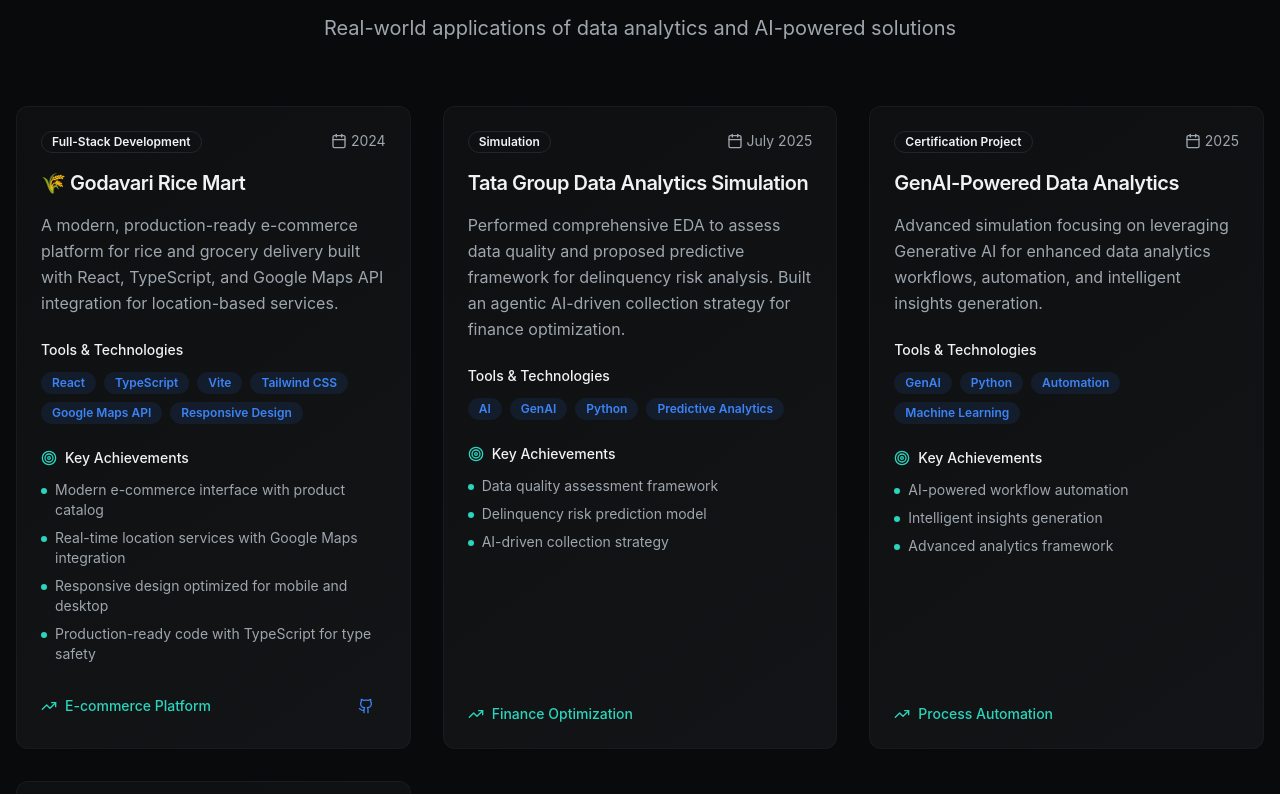
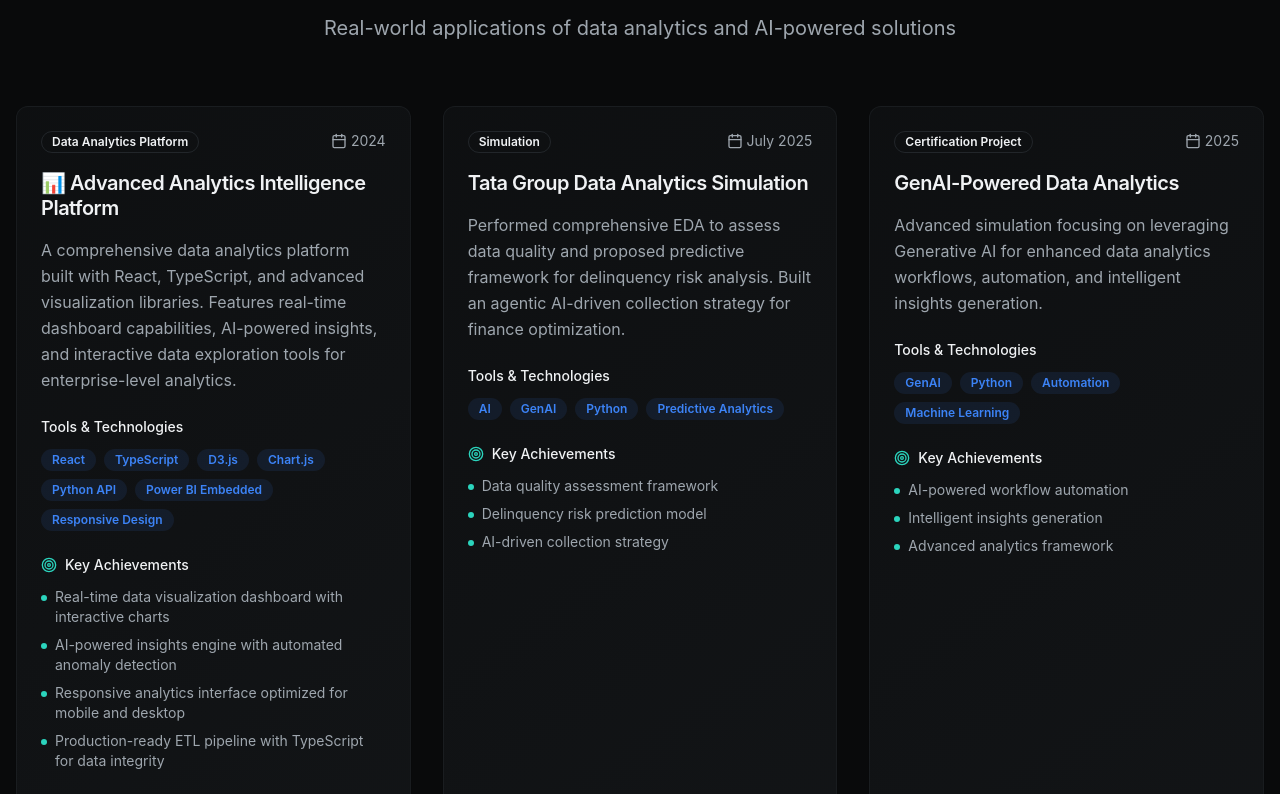
Before and after one commit to MAHESH-GANDE/mahesh-ai-analyst-folio, a React (Vite) app: page / in a window 1280 px wide. Shown: the part 2786-3580 px from the top of the page. Built offline with nearby package versions, Linux system fonts and the light colour scheme.

Commit message:
Update project to Data Analyst
Changed the Godavari Rice Mart project to a Data Analyst project, incorporating all specified features.

```diff
--- a/src/components/portfolio/ProjectsSection.tsx
+++ b/src/components/portfolio/ProjectsSection.tsx
@@ -6,19 +6,19 @@ import { ExternalLink, Calendar, Target, TrendingUp, Github } from "lucide-react
 const ProjectsSection = () => {
   const projects = [
     {
-      title: "🌾 Godavari Rice Mart",
+      title: "📊 Advanced Analytics Intelligence Platform",
       date: "2024",
-      description: "A modern, production-ready e-commerce platform for rice and grocery delivery built with React, TypeScript, and Google Maps API integration for location-based services.",
-      tools: ["React", "TypeScript", "Vite", "Tailwind CSS", "Google Maps API", "Responsive Design"],
+      description: "A comprehensive data analytics platform built with React, TypeScript, and advanced visualization libraries. Features real-time dashboard capabilities, AI-powered insights, and interactive data exploration tools for enterprise-level analytics.",
+      tools: ["React", "TypeScript", "D3.js", "Chart.js", "Python API", "Power BI Embedded", "Responsive Design"],
       achievements: [
-        "Modern e-commerce interface with product catalog",
-        "Real-time location services with Google Maps integration",
-        "Responsive design optimized for mobile and desktop",
-        "Production-ready code with TypeScript for type safety"
+        "Real-time data visualization dashboard with interactive charts",
+        "AI-powered insights engine with automated anomaly detection",
+        "Responsive analytics interface optimized for mobile and desktop",
+        "Production-ready ETL pipeline with TypeScript for data integrity"
       ],
-      type: "Full-Stack Development",
-      impact: "E-commerce Platform",
-      github: "https://github.com/mahesh-gande/godavari-rice-mart"
+      type: "Data Analytics Platform",
+      impact: "Business Intelligence",
+      github: "https://github.com/mahesh-gande/analytics-intelligence-platform"
     },
     {
       title: "Tata Group Data Analytics Simulation",
```
